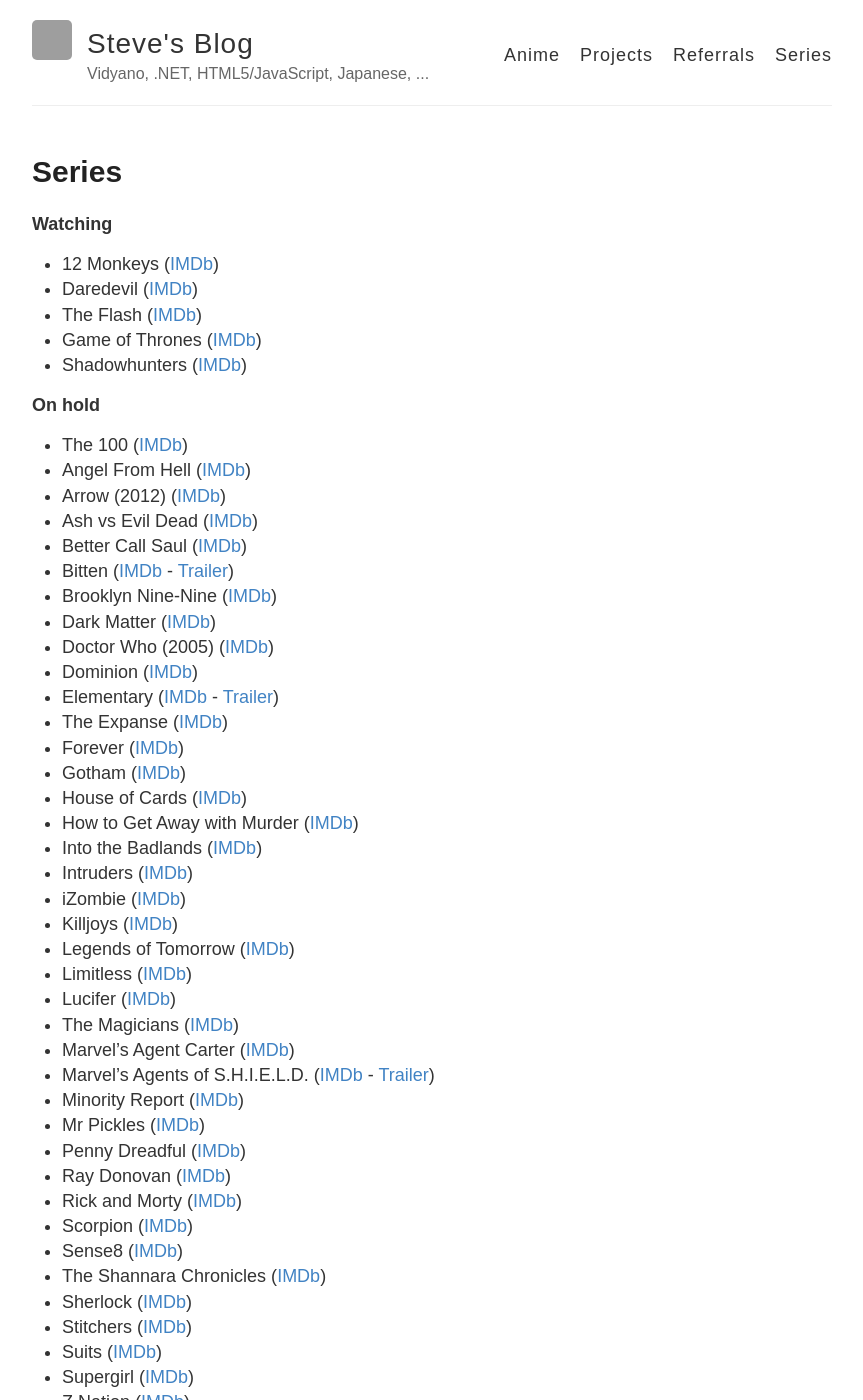
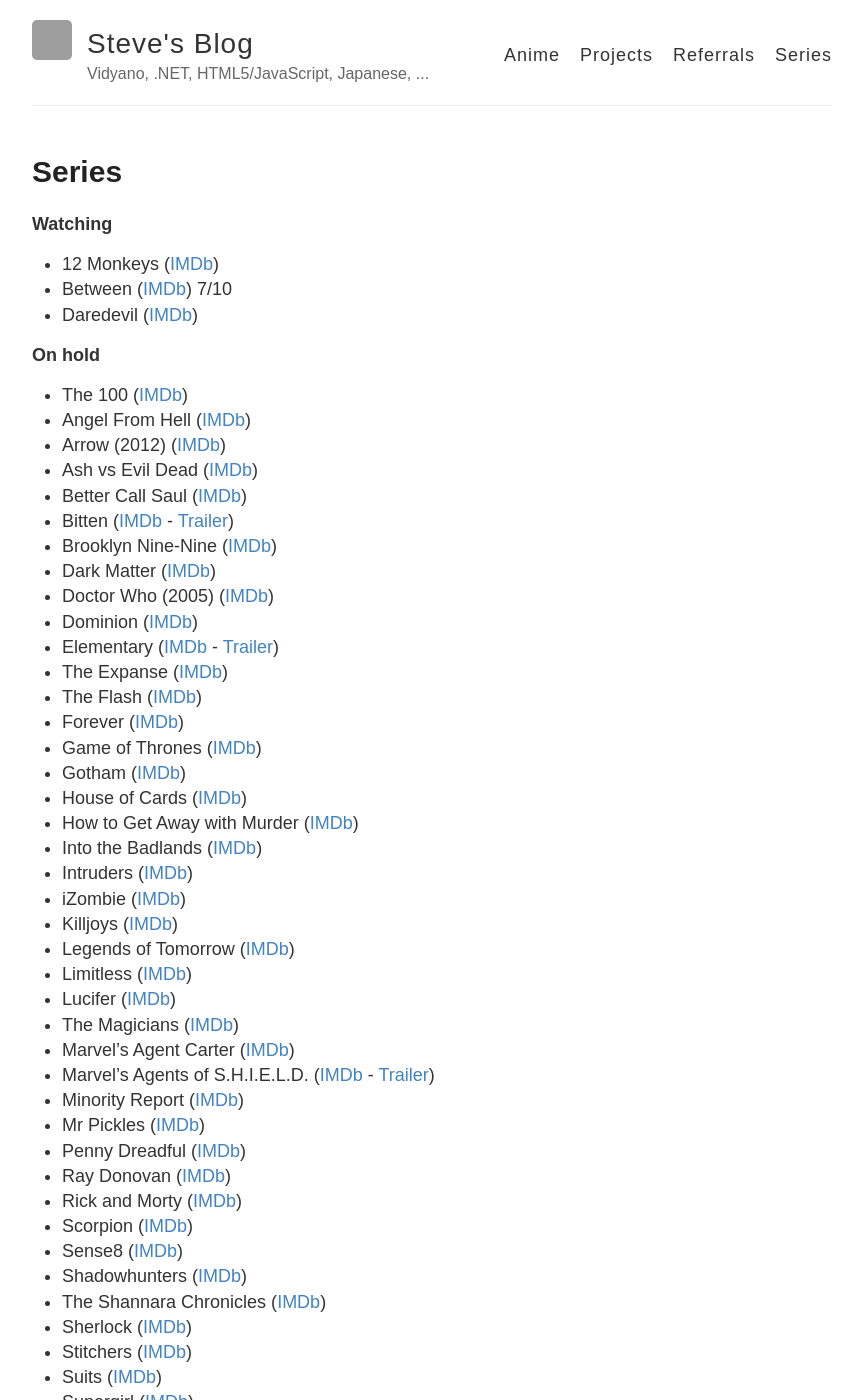
Before and after one commit to stevehansen/stevehansen.github.io, a Jekyll site: the page built from series.md, in a window 1280 px wide and 1400 px high. Shown: the whole window, without its empty margins (208-1071 px from the left). Built offline with Jekyll 4.4.1, drawn with Linux system fonts in a browser that asks for light colours; comment, search, counter and statistics services are not loaded; grey boxes are pictures that could not be loaded.

Commit message:
Series update

```diff
--- a/series.md
+++ b/series.md
@@ -9,27 +9,27 @@
 **Watching**
 
 * 12 Monkeys ([IMDb](http://www.imdb.com/title/tt3148266/))
-* Daredevil ([IMDb](http://www.imdb.com/title/tt3322312))
-* The Flash ([IMDb](http://www.imdb.com/title/tt3107288/))
-* Game of Thrones ([IMDb](http://www.imdb.com/title/tt0944947/))
-* Shadowhunters ([IMDb](http://www.imdb.com/title/tt4145054/))
+* Between ([IMDb](http://www.imdb.com/title/tt4132692/)) 7/10
+* Daredevil ([IMDb](http://www.imdb.com/title/tt3322312/))
 
 
 **On hold**
 
-* The 100 ([IMDb](http://www.imdb.com/title/tt2661044))
+* The 100 ([IMDb](http://www.imdb.com/title/tt2661044/))
 * Angel From Hell ([IMDb](http://www.imdb.com/title/tt4424726/))
 * Arrow (2012) ([IMDb](http://www.imdb.com/title/tt2193021/))
 * Ash vs Evil Dead ([IMDb](http://www.imdb.com/title/tt4189022/))
-* Better Call Saul ([IMDb](http://www.imdb.com/title/tt3032476))
+* Better Call Saul ([IMDb](http://www.imdb.com/title/tt3032476/))
 * Bitten ([IMDb](http://www.imdb.com/title/tt2365946/) - <a href="http://www.youtube.com/watch?v=tUQ_ZXjzkiQ" target="_blank">Trailer</a>)
 * Brooklyn Nine-Nine ([IMDb](http://www.imdb.com/title/tt2467372/))
-* Dark Matter ([IMDb](http://www.imdb.com/title/tt4159076))
+* Dark Matter ([IMDb](http://www.imdb.com/title/tt4159076/))
 * Doctor Who (2005) ([IMDb](http://www.imdb.com/title/tt0436992/))
-* Dominion ([IMDb](http://www.imdb.com/title/tt3079768))
+* Dominion ([IMDb](http://www.imdb.com/title/tt3079768/))
 * Elementary ([IMDb](http://www.imdb.com/title/tt2191671/) - <a href="http://www.youtube.com/watch?v=6YvuZ4Msh50" target="_blank">Trailer</a>)
 * The Expanse ([IMDb](http://www.imdb.com/title/tt3230854/))
+* The Flash ([IMDb](http://www.imdb.com/title/tt3107288/))
 * Forever ([IMDb](http://www.imdb.com/title/tt3487382/))
+* Game of Thrones ([IMDb](http://www.imdb.com/title/tt0944947/))
 * Gotham ([IMDb](http://www.imdb.com/title/tt3749900/))
 * House of Cards ([IMDb](http://www.imdb.com/title/tt1856010/))
 * How to Get Away with Murder ([IMDb](http://www.imdb.com/title/tt3205802/))
@@ -49,10 +49,11 @@
 * Ray Donovan ([IMDb](http://www.imdb.com/title/tt2249007/))
 * Rick and Morty ([IMDb](http://www.imdb.com/title/tt2861424/))
 * Scorpion ([IMDb](http://www.imdb.com/title/tt3514324/))
-* Sense8 ([IMDb](http://www.imdb.com/title/tt2431438))
+* Sense8 ([IMDb](http://www.imdb.com/title/tt2431438/))
+* Shadowhunters ([IMDb](http://www.imdb.com/title/tt4145054/))
 * The Shannara Chronicles ([IMDb](http://www.imdb.com/title/tt1051220/))
 * Sherlock ([IMDb](http://www.imdb.com/title/tt1475582/))
-* Stitchers ([IMDb](http://www.imdb.com/title/tt3868848))
+* Stitchers ([IMDb](http://www.imdb.com/title/tt3868848/))
 * Suits ([IMDb](http://www.imdb.com/title/tt1632701/))
 * Supergirl ([IMDb](http://www.imdb.com/title/tt4016454/))
 * Z Nation ([IMDb](http://www.imdb.com/title/tt3843168/))
@@ -75,9 +75,9 @@
 * Heroes Reborn ([IMDb](http://www.imdb.com/title/tt3556944/)) 8/10
 * How I Met Your Mother ([IMDb](http://www.imdb.com/title/tt0460649/) - <a href="http://www.youtube.com/watch?v=aJtVL2_fA5w" target="_blank">Trailer</a>) 10/10
 * The Legend of Korra ([IMDb](http://www.imdb.com/title/tt1695360/)) 9/10
-* Leverage ([IMDb](http://www.imdb.com/title/tt1103987)) 9/10
+* Leverage ([IMDb](http://www.imdb.com/title/tt1103987/)) 9/10
 * Lost Girl ([IMDb](http://www.imdb.com/title/tt1429449/)) 9/10
-* Parks and Recreation ([IMDb](http://www.imdb.com/title/tt1266020)) 10/10
+* Parks and Recreation ([IMDb](http://www.imdb.com/title/tt1266020/)) 10/10
 * Psych ([IMDb](http://www.imdb.com/title/tt0491738/) - <a href="http://www.youtube.com/watch?v=krWONONSN78" target="_blank">Trailer</a>) 10/10
 * The Tomorrow People ([IMDb](http://www.imdb.com/title/tt2660734/)) 8/10
 * The Walking Dead ([IMDb](http://www.imdb.com/title/tt1520211/)) 8/10
```
Also changed, not shown: other parts of series.md (+0 -1 lines).
